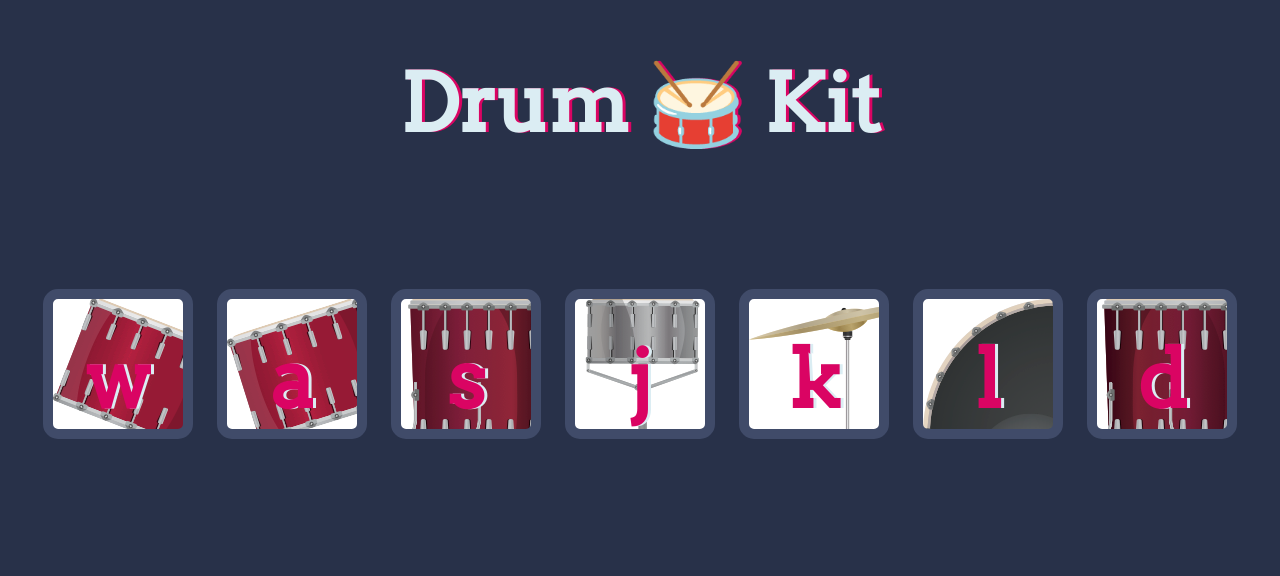
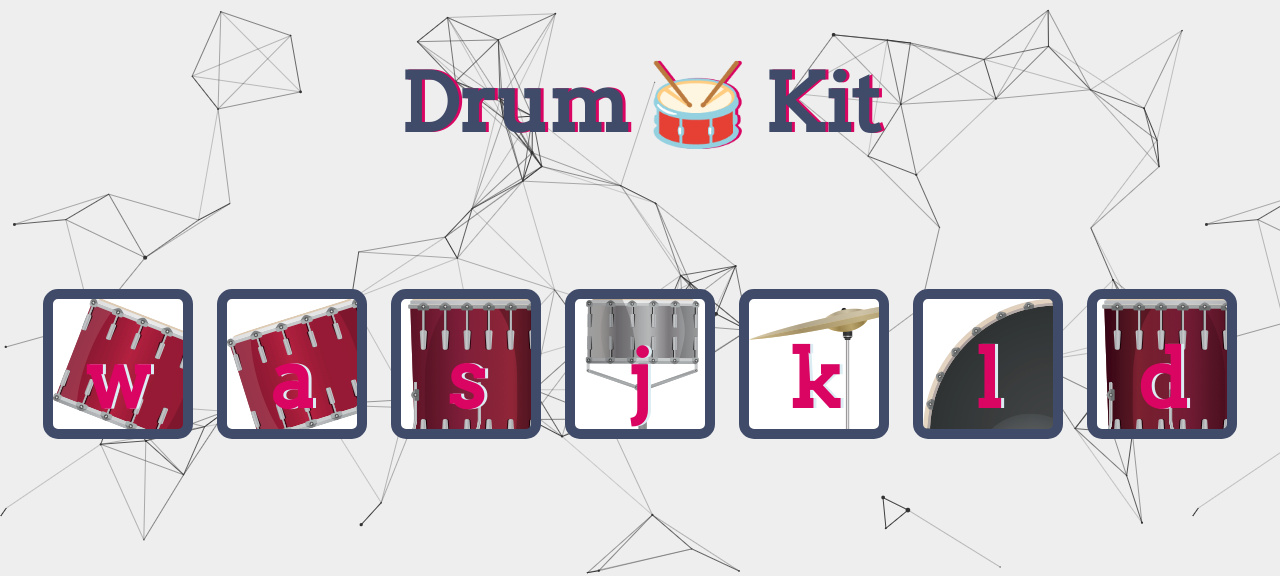
Before and after one commit to piyush0899/Drum-Kit-Website, a plain HTML site: page index.html in a window 1280 px wide. Shown: the top 576 px of the page. Drawn offline with Linux system fonts and the light colour scheme.

Commit message:
Update styles.css

```diff
--- a/styles.css
+++ b/styles.css
@@ -1,11 +1,12 @@
 body {
   text-align: center;
   background-color: #283149;
+  background-image: url("cool2.png");
 }
 
 h1 {
   font-size: 5rem;
-  color: #DBEDF3;
+  color: #404B69;
   font-family: "Arvo", cursive;
   text-shadow: 3px 0 #DA0463;
 
```
